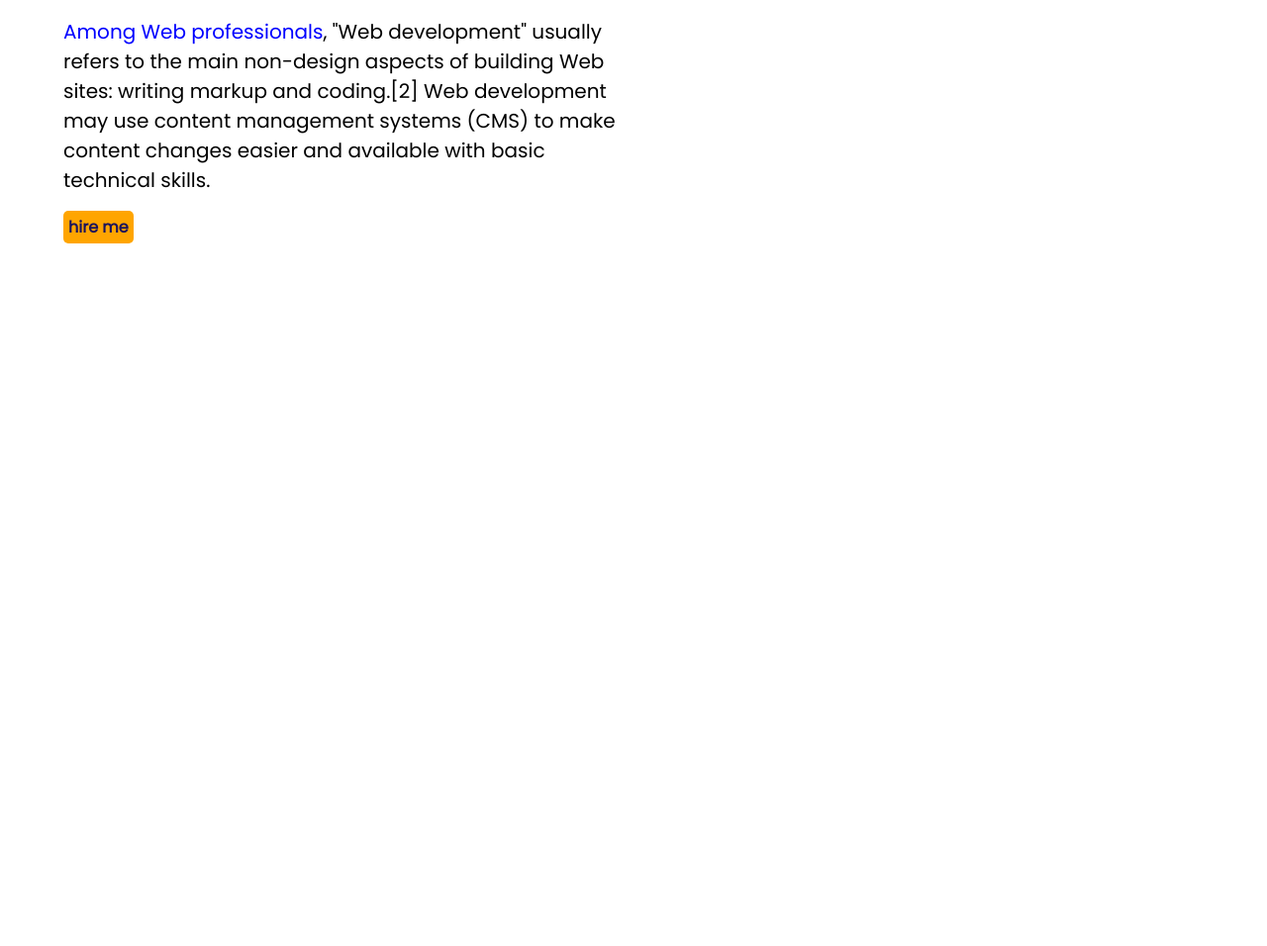
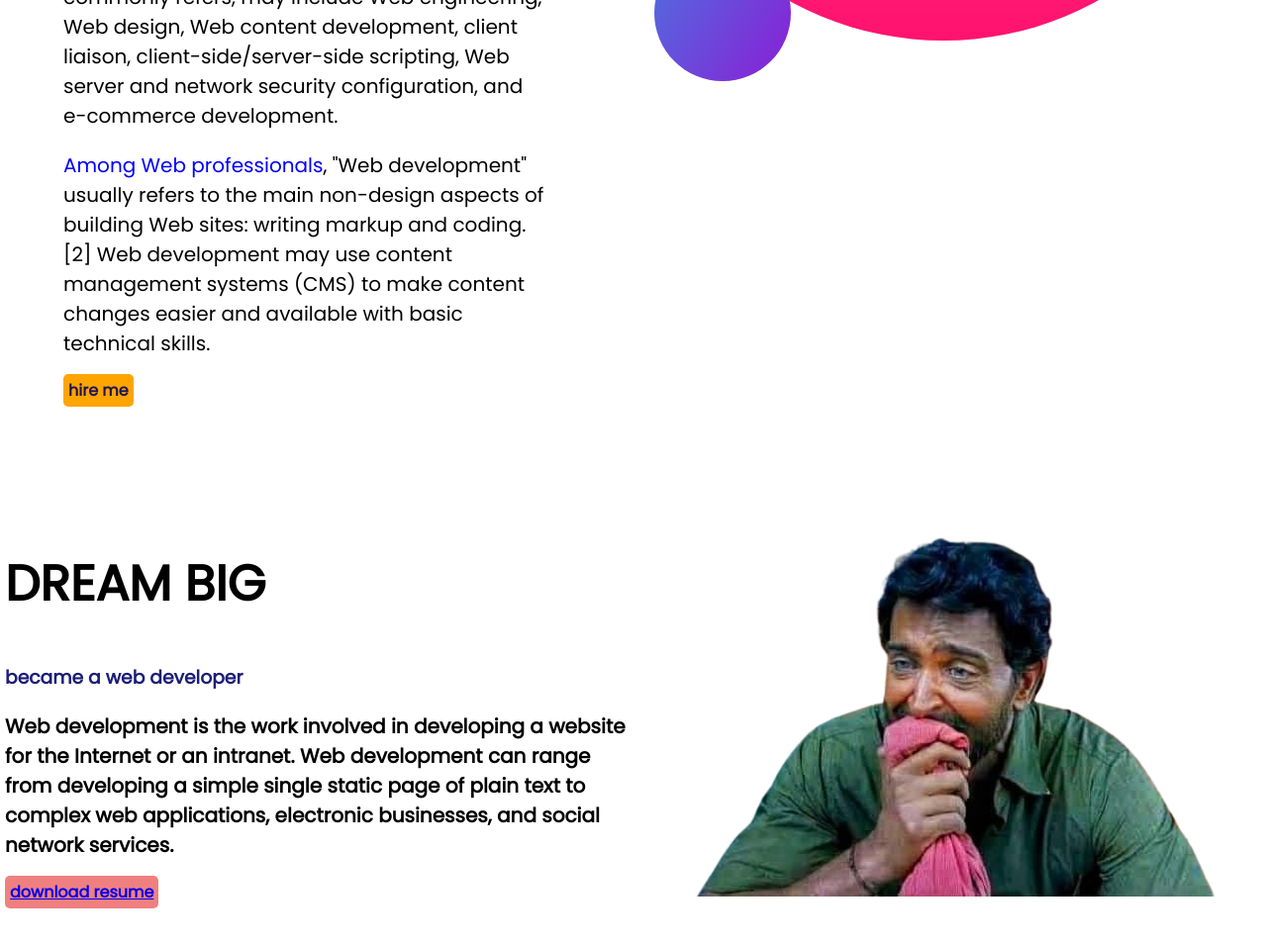
Before and after one commit to rifathasan9631/developer-portfolio, a plain HTML site: page index.html in a window 1280 px wide. Shown: the part 608-1564 px from the top of the page at 99% size. Before the commit the page ends 854 px from the top, so only its background shows below. Drawn offline with Linux system fonts and the light colour scheme.

Commit message:
onk kisu

```diff
--- a/index.html
+++ b/index.html
@@ -29,18 +29,34 @@
                 aspects of building Web
                 sites: writing markup and coding.[2] Web development may use content management systems (CMS) to make
                 content changes easier and available with basic technical skills.</p>
-            <a class="lb" target="_blank" href="https://www.linkedin.com/in/rifat-hasan-a9076721b/">hire me</a>
+            <a class="lb" target="_blank" href="https://www.linkedin.com/in/rifat-hasan-a9076721b/"> hire me </a>
         </div>
 
-        <div class="hw">
+        <div class="hw1">
             <img src="me.png" alt="">
+        </div>
+
+    </section>
+    <section class="db">
+        <div class="hw1">
+            <h1>DREAM BIG</h1>
+            <h3>became a web developer</h3>
+            <p>Web development is the work involved in developing a website for the Internet or an intranet. Web
+                development can range from developing a simple single static page of plain text to complex web
+                applications, electronic businesses, and social network services.</p>
+            <a class="hd1" target="_blank" href="https://www.linkedin.com/in/rifat-hasan-a9076721b/"><span
+                    class="we">download resume</span></a>
+        </div>
+
+
+        <div class="hw1">
+            <img src="new-hr.png" alt="">
         </div>
 
     </section>
 
 
 
-
 </body>
 
 </html>
--- a/style.css
+++ b/style.css
@@ -19,6 +19,7 @@ p{
 }
 section{
     display: flex;
+    margin-bottom: 100px;
 }
 .hw{
     width: 50%;
@@ -28,6 +29,7 @@ padding-left: 5%;
 .hw img{
     width: 80%;
     padding-top: 5%;
+
 }
 .xd{
     color: blue;
@@ -45,3 +47,17 @@ font-style: initial;
     background-image: url(images/top-banner.png);
 background-repeat: no-repeat;
 }
+.hw1{
+    text-decoration: none;
+color: rgba(0, 2, 102, 0.89);
+padding: 5px 5px;
+border-radius: 5px;
+font-weight: 700;
+font-style: initial;
+}
+.we{
+    background-color: lightcoral;
+    padding: 5px 5px;
+    border-radius: 5px;
+    text-decoration: none;
+}
```
Also changed, not shown: new-hr.png (renamed from 270291374_349788836563083_7711187425877589148_n-removebg-preview.png).
